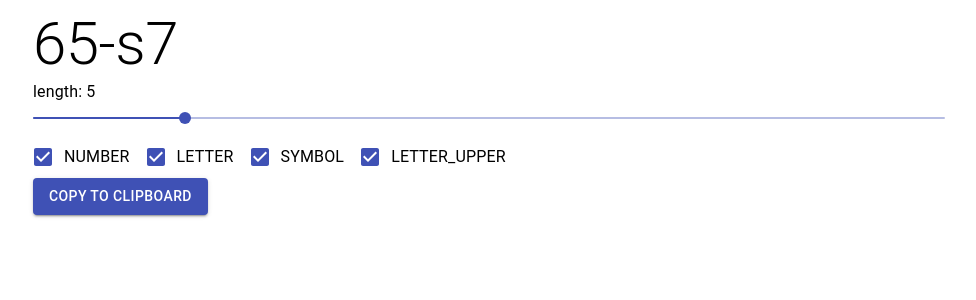
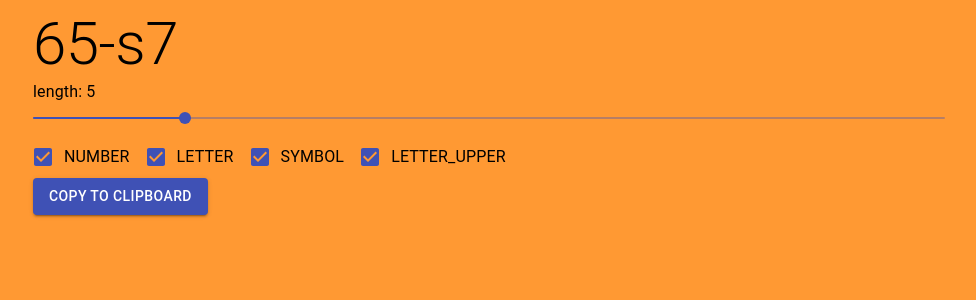
Before and after one commit to Boris-Maslenov/PasswordGenerator, a React (Create React App) app: page / in a window 1280 px wide. Shown: the top 300 px of the page, without its empty margins (151-1127 px from the left). Built offline with nearby package versions, Linux system fonts and the light colour scheme.

Commit message:
add set color

```diff
--- a/src/components/PasswordGeneratorVuew.js
+++ b/src/components/PasswordGeneratorVuew.js
@@ -1,7 +1,9 @@
 import React from 'react';
 import { CopyToClipboard } from 'react-copy-to-clipboard';
+import {SetBGColor} from '../services/SetBGColor';
 import { Container, Slider, Typography, FormControlLabel, Checkbox, Box, Button } from '@material-ui/core';
 
+const setColor = new SetBGColor();
 
 export const PasswordGeneratorVuew = ( {
             onStrategyChange,
@@ -11,6 +13,8 @@ export const PasswordGeneratorVuew = ( {
             onLengthChange,
             minLength = 3,
             maxLength = 15 } ) => {
+
+            setColor.init(length);
 
                 return <Container maxWidth="md">
                             <Typography variant="h2"  component="h1">
--- /dev/null
+++ b/src/services/SetBGColor.js
@@ -0,0 +1,29 @@
+export class SetBGColor {
+
+    constructor(){
+        this.body = document.querySelector('body');
+    }
+
+    setColor(color) {
+        this.body.style.backgroundColor = color;
+    }
+
+    init(number){
+        this.body.style.transition = 'all 0.5s';
+        if(number < 4){
+            this.setColor('#FF0033')
+        }else if(number < 5) {
+            this.setColor('#FF3333') ;
+        }else if(number < 6) {
+            this.setColor('#FF9933');
+        }else if(number < 7) {
+            this.setColor('#FFCC00');
+        }else if(number < 8) {
+            this.setColor('#99FFCC');
+        }else if(number < 9) {
+            this.setColor('#66FF00');
+        }else if(number < 10) {
+            this.setColor('#00CC33');
+        }
+    }
+}
```
